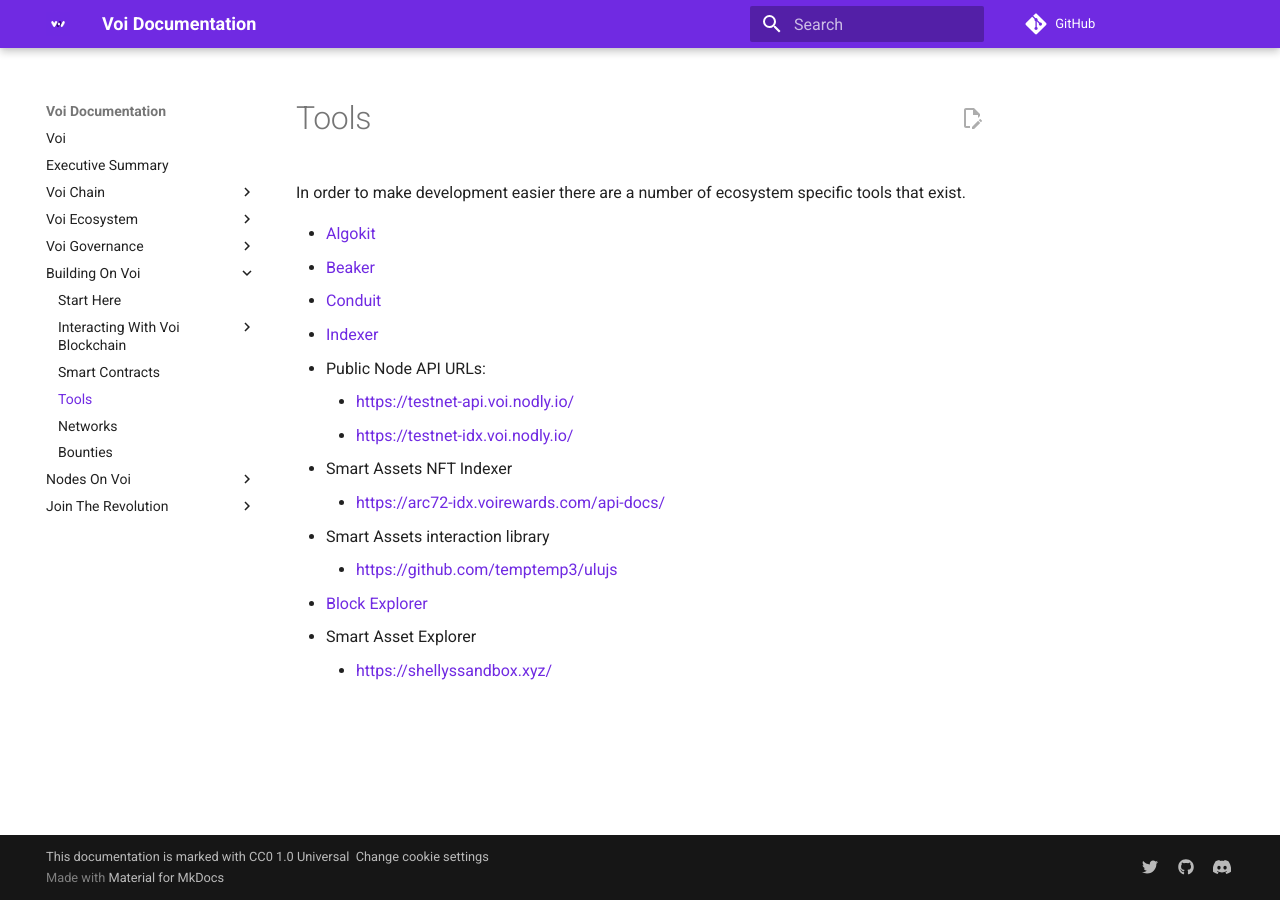
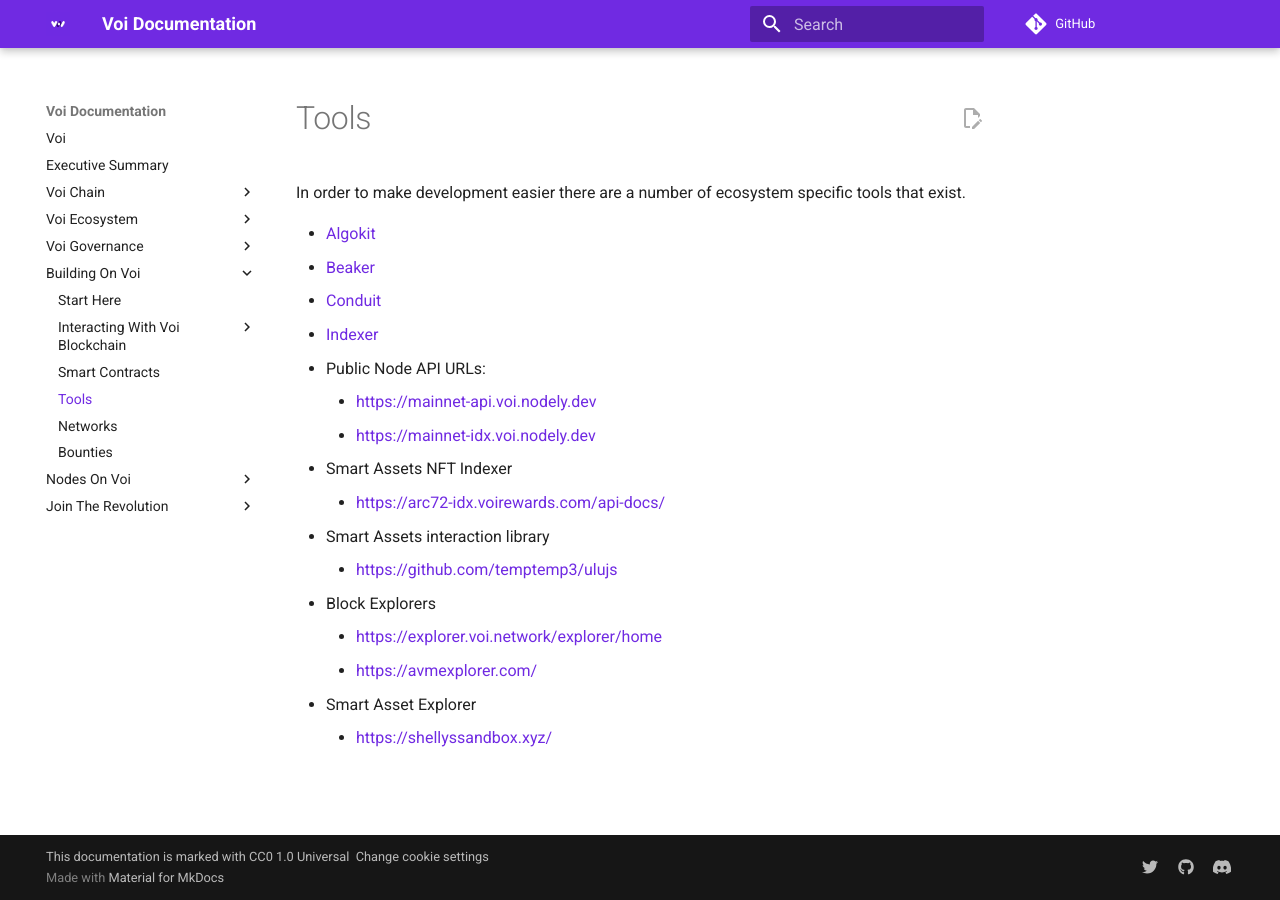
Before and after one commit to VoiNetwork/learn-more, an MkDocs documentation site: the page built from docs/developers/tools.md, in a window 1280 px wide. Built offline with MkDocs 1.6.1 and Material for MkDocs 9.7.7, drawn with Linux system fonts in a browser that asks for light colours; plug-ins that fetch from the network failed and are left out; comment, search, counter and statistics services are not loaded.

```diff
--- a/docs/developers/tools.md
+++ b/docs/developers/tools.md
@@ -9,12 +9,14 @@ In order to make development easier there are a number of ecosystem specific too
 * [Conduit](https://github.com/algorand/conduit)
 * [Indexer](https://github.com/algorand/indexer)
 * Public Node API URLs:
-    * [https://testnet-api.voi.nodly.io/](https://testnet-api.voi.nodly.io)
-    * [https://testnet-idx.voi.nodly.io/](https://testnet-idx.voi.nodly.io)
+    * [https://mainnet-api.voi.nodely.dev](https://mainnet-api.voi.nodely.dev)
+    * [https://mainnet-idx.voi.nodely.dev](https://mainnet-idx.voi.nodely.dev)
 * Smart Assets NFT Indexer
     * [https://arc72-idx.voirewards.com/api-docs/](https://arc72-idx.voirewards.com/api-docs)
 * Smart Assets interaction library
     * [https://github.com/temptemp3/ulujs](https://github.com/temptemp3/ulujs)
-* [Block Explorer](https://voi.observer/explorer/home)
+* Block Explorers
+    * [https://explorer.voi.network/explorer/home](https://explorer.voi.network/explorer/home)
+    * [https://avmexplorer.com/](https://avmexplorer.com/)
 * Smart Asset Explorer
     * [https://shellyssandbox.xyz/](https://shellyssandbox.xyz)
```
Also changed, not shown: docs/developers/networks.md (+3 -1 lines), docs/ecosystem/tokenomics.md (+1 -1 lines).
